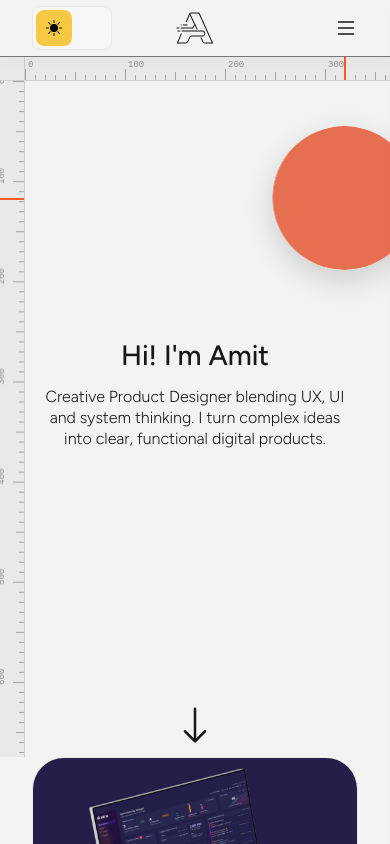
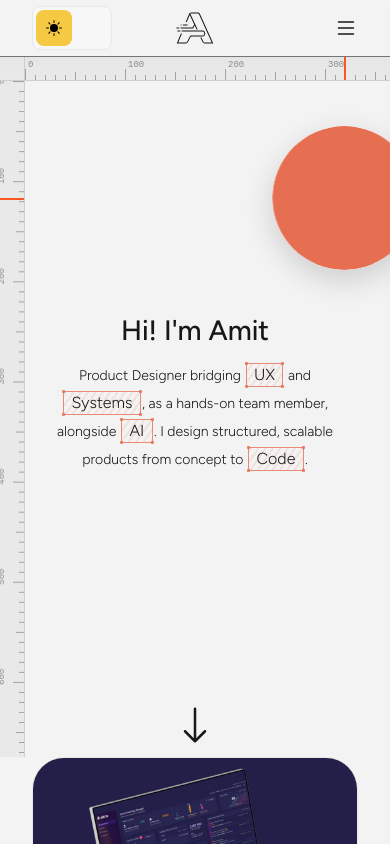
Before and after one commit to amitkedem100/portfolio, a Next.js app: page /portfolio/home in a window 390 px wide. Shown: the top 844 px of the page. Built offline with nearby package versions, Linux system fonts and the light colour scheme; a web font is replaced by a local one.

Commit message:
improve concept for hero section as design canvas

```diff
--- a/src/app/portfolio/components/PortfolioCursor.css
+++ b/src/app/portfolio/components/PortfolioCursor.css
@@ -95,6 +95,23 @@
   align-items: center;
 }
 
+.portfolio-cursor-hero-clone .hero-keyword-badge {
+  border-color: color-mix(in srgb, var(--accent-contrast) 72%, transparent);
+  --hero-keyword-corner-color: color-mix(
+    in srgb,
+    var(--accent-contrast) 78%,
+    transparent
+  );
+}
+
+.portfolio-cursor-hero-clone .hero-keyword-badge::before {
+  background-image: repeating-linear-gradient(
+    -55deg,
+    color-mix(in srgb, var(--accent-contrast) 18%, transparent) 0 2px,
+    transparent 2px 6px
+  );
+}
+
 .portfolio-cursor[data-variant="heroGiant"]::before {
   content: "";
   position: absolute;
--- /dev/null
+++ b/src/app/portfolio/home/components/HeroKeywordBadge.css
@@ -0,0 +1,59 @@
+.hero-keyword-badge {
+  position: relative;
+  display: inline-flex;
+  align-items: center;
+  font-size: var(--hero-keyword-font-size, 1em);
+  height: 40px;
+  margin-inline: 0.08em;
+  padding-inline: 0.42em;
+  padding-block: 0;
+  border: 1px solid color-mix(in srgb, var(--accent) 78%, transparent);
+  border-radius: 0;
+  line-height: 1;
+  color: inherit;
+  vertical-align: baseline;
+  white-space: nowrap;
+  isolation: isolate;
+  --hero-keyword-corner-color: color-mix(in srgb, var(--accent) 76%, transparent);
+}
+
+.hero-keyword-badge::before {
+  content: "";
+  position: absolute;
+  inset: 0;
+  z-index: -2;
+  background-image: repeating-linear-gradient(
+    -55deg,
+    color-mix(in srgb, var(--accent) 14%, transparent) 0 2px,
+    transparent 2px 6px
+  );
+  pointer-events: none;
+}
+
+.hero-keyword-badge::after {
+  content: "";
+  position: absolute;
+  inset: -2px;
+  z-index: 1;
+  background:
+    linear-gradient(var(--hero-keyword-corner-color) 0 0) top left / 4px 4px no-repeat,
+    linear-gradient(var(--hero-keyword-corner-color) 0 0) top right / 4px 4px no-repeat,
+    linear-gradient(var(--hero-keyword-corner-color) 0 0) bottom left / 4px 4px no-repeat,
+    linear-gradient(var(--hero-keyword-corner-color) 0 0) bottom right / 4px 4px no-repeat;
+  pointer-events: none;
+}
+
+@media (max-width: 768px) {
+  .hero-keyword-badge {
+    height: 24px;
+    padding-inline: 0.46em;
+  }
+
+  .hero-keyword-badge::after {
+    background:
+      linear-gradient(var(--hero-keyword-corner-color) 0 0) top left / 3px 3px no-repeat,
+      linear-gradient(var(--hero-keyword-corner-color) 0 0) top right / 3px 3px no-repeat,
+      linear-gradient(var(--hero-keyword-corner-color) 0 0) bottom left / 3px 3px no-repeat,
+      linear-gradient(var(--hero-keyword-corner-color) 0 0) bottom right / 3px 3px no-repeat;
+  }
+}
--- /dev/null
+++ b/src/app/portfolio/home/components/HeroKeywordBadge.tsx
@@ -0,0 +1,10 @@
+import type { ReactNode } from "react";
+import "./HeroKeywordBadge.css";
+
+type HeroKeywordBadgeProps = {
+  children: ReactNode;
+};
+
+export function HeroKeywordBadge({ children }: HeroKeywordBadgeProps) {
+  return <span className="hero-keyword-badge">{children}</span>;
+}
--- a/src/app/portfolio/home/components/HomeHero.css
+++ b/src/app/portfolio/home/components/HomeHero.css
@@ -42,6 +42,7 @@
   position: absolute;
   top: 0;
   left: 0;
+  z-index: 0;
   width: 25px;
   height: 25px;
   background: var(--hero-ruler-bg-local);
@@ -54,6 +55,7 @@
   top: 0;
   left: 25px;
   right: 0;
+  z-index: 2;
   height: 25px;
   overflow: hidden;
   background: var(--hero-ruler-bg-local);
@@ -65,6 +67,7 @@
   top: 25px;
   left: 0;
   bottom: 0;
+  z-index: 2;
   width: 25px;
   overflow: hidden;
   background: var(--hero-ruler-bg-local);
@@ -119,9 +122,13 @@ html[data-theme="dark"] .hero-rulers__indicator--y {
 
 .home-hero-subtitle {
   margin: 0 0 12px;
-  font: 300 28px/1.3 var(--portfolio-font-body);
+  --hero-keyword-font-size: 28px;
+  font-family: var(--portfolio-font-body);
+  font-weight: 300;
+  font-size: 24px;
+  line-height: 2;
   color: var(--text-primary);
-  max-width: 790px;
+  max-width: 700px;
 }
 
 .home-hero-arrow {
@@ -155,7 +162,10 @@ html[data-theme="dark"] .hero-rulers__indicator--y {
     margin-bottom: 16px;
   }
   .home-hero-subtitle {
-    font-size: 20px;
+    --hero-keyword-font-size: 20px;
+    font-size: 18px;
+    line-height: 2;
+    max-width: 620px;
   }
 }
 
@@ -169,8 +179,10 @@ html[data-theme="dark"] .hero-rulers__indicator--y {
     margin-bottom: 16px;
   }
   .home-hero-subtitle {
-    font-size: 16px;
-  max-width: 80vw;
+    --hero-keyword-font-size: 16px;
+    font-size: 14px;
+    line-height: 2;
+    max-width: 80vw;
   }
   .home-hero-arrow {
     padding-bottom: 12px;
--- a/src/app/portfolio/home/components/HomeHero.tsx
+++ b/src/app/portfolio/home/components/HomeHero.tsx
@@ -5,9 +5,8 @@ import "./HomeHero.css";
 import { useCursorContext } from "@/app/portfolio/context/CursorContext";
 import { HeroRulers } from "./HeroRulers";
 import { scrollToSelectedWorkWithAnimation } from "../scrollToSelectedWork.utils";
+import { HeroKeywordBadge } from "./HeroKeywordBadge";
 
-/* Subtitle: replace with intro from content/CMS when available */
-const HERO_SUBTITLE = "Creative Product Designer blending UX, UI and system thinking. I turn complex ideas into clear, functional digital products.";
 export function HomeHero() {
   const { setVariant } = useCursorContext();
   const heroRef = useRef<HTMLElement | null>(null);
@@ -26,7 +25,13 @@ export function HomeHero() {
         <div className="home-hero-spacer" aria-hidden />
         <div className="home-hero-content">
           <h1 className="home-hero-title">Hi! I&apos;m Amit</h1>
-          <p className="home-hero-subtitle">{HERO_SUBTITLE}</p>
+          <p className="home-hero-subtitle">
+            Product Designer bridging <HeroKeywordBadge>UX</HeroKeywordBadge> and{" "}
+            <HeroKeywordBadge>Systems</HeroKeywordBadge>, as a hands-on team member,
+            alongside <HeroKeywordBadge>AI</HeroKeywordBadge>.{" "}
+            I design structured, scalable products from concept to{" "}
+            <HeroKeywordBadge>Code</HeroKeywordBadge>.
+          </p>
         </div>
         <div className="home-hero-spacer" aria-hidden />
         <button
```
